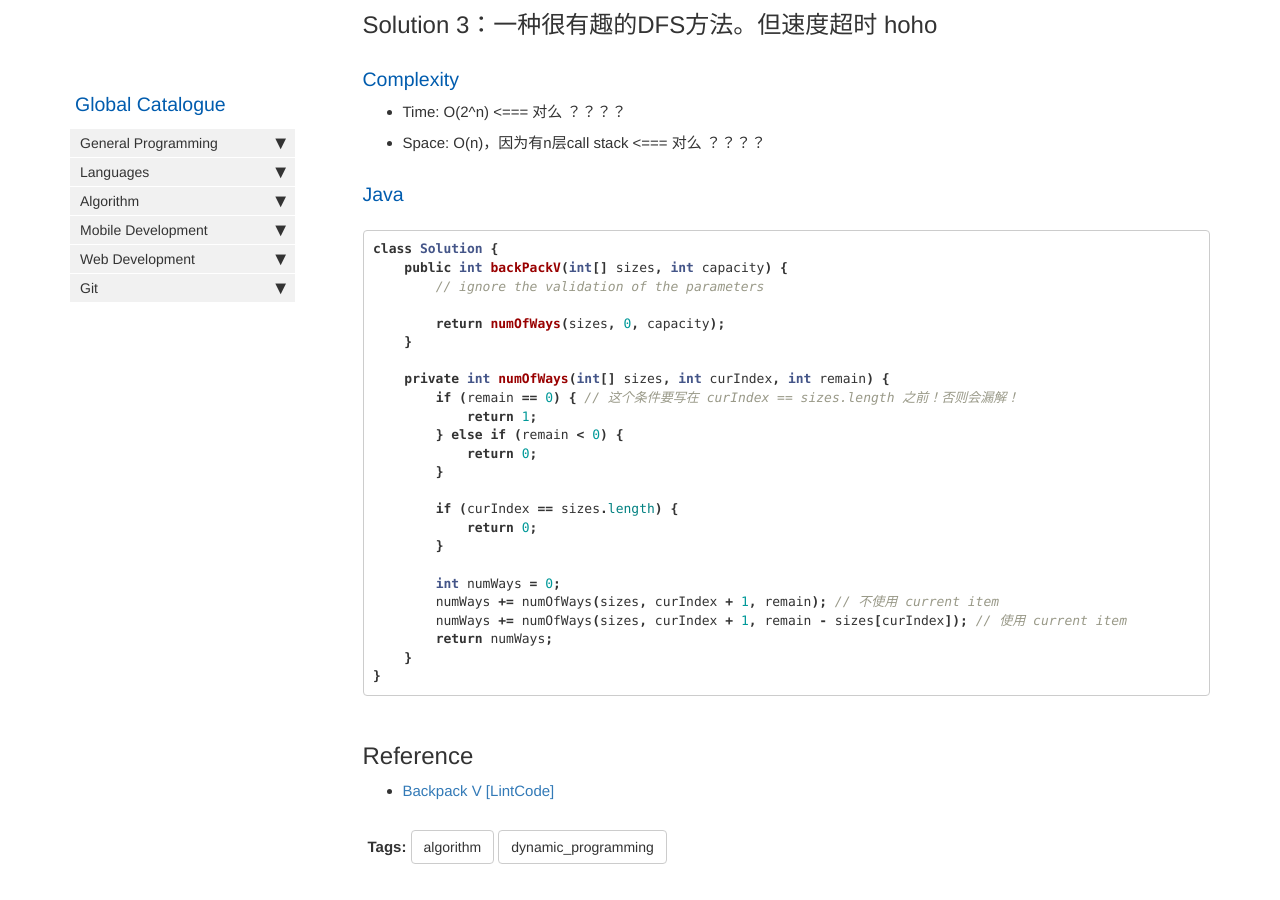
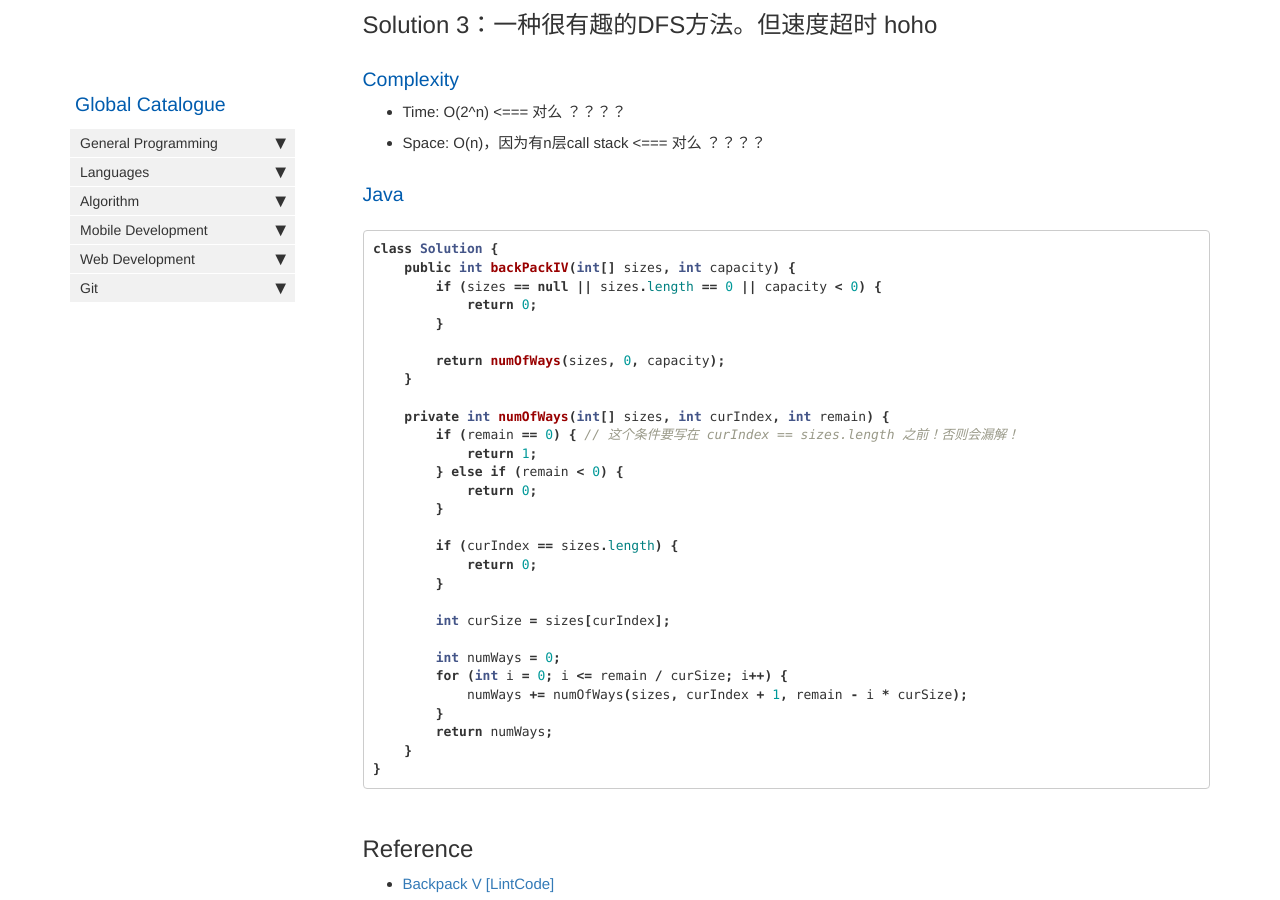
Before and after one commit to HungryOrc/hungryorc.github.io, a Jekyll site: the page built from pages/algorithm/algorithm_backpack_unlimited_1Attr_exactFill_returnNumOfSolutions.md, in a window 1280 px wide and 900 px high, scrolled down 6619 px. Built offline with Jekyll 4.4.1, drawn with Linux system fonts in a browser that asks for light colours; nearby versions of some CDN libraries; comment, search, counter and statistics services are not loaded.

Commit message:
Update algorithm_backpack_unlimited_1Attr_exactFill_returnNumOfSolutions.md

````diff
--- a/pages/algorithm/algorithm_backpack_unlimited_1Attr_exactFill_returnNumOfSolutions.md
+++ b/pages/algorithm/algorithm_backpack_unlimited_1Attr_exactFill_returnNumOfSolutions.md
@@ -299,8 +299,10 @@ public class Solution {
 ### Java
 ```java
 class Solution {
-    public int backPackV(int[] sizes, int capacity) {
-        // ignore the validation of the parameters
+    public int backPackIV(int[] sizes, int capacity) {
+        if (sizes == null || sizes.length == 0 || capacity < 0) {
+            return 0;
+        }
 
         return numOfWays(sizes, 0, capacity);
     }
@@ -316,9 +318,12 @@ class Solution {
             return 0;
         }
 
+        int curSize = sizes[curIndex];
+
         int numWays = 0;
-        numWays += numOfWays(sizes, curIndex + 1, remain); // 不使用 current item
-        numWays += numOfWays(sizes, curIndex + 1, remain - sizes[curIndex]); // 使用 current item
+        for (int i = 0; i <= remain / curSize; i++) {
+            numWays += numOfWays(sizes, curIndex + 1, remain - i * curSize);
+        }
         return numWays;
     }
 }
````
